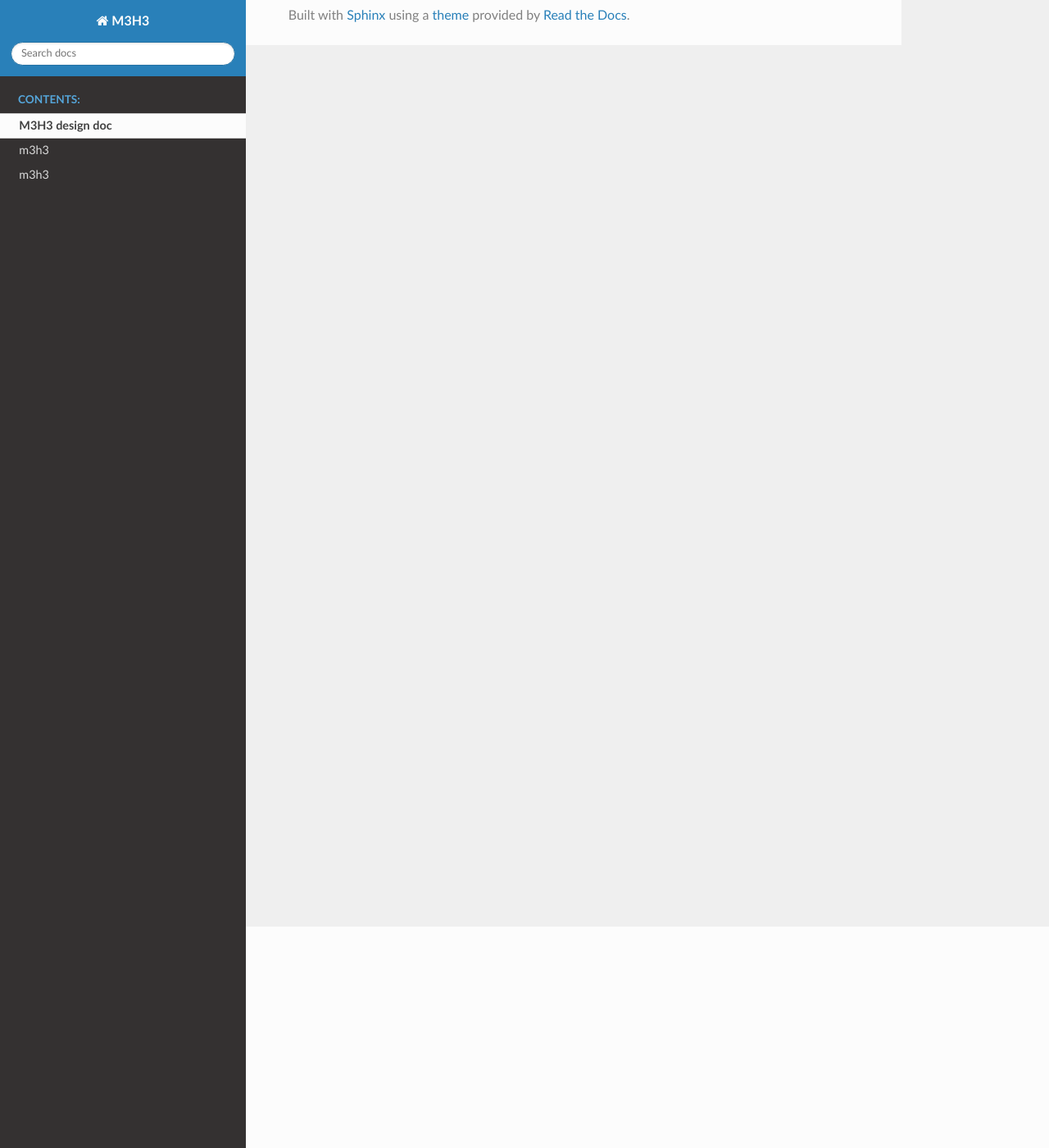
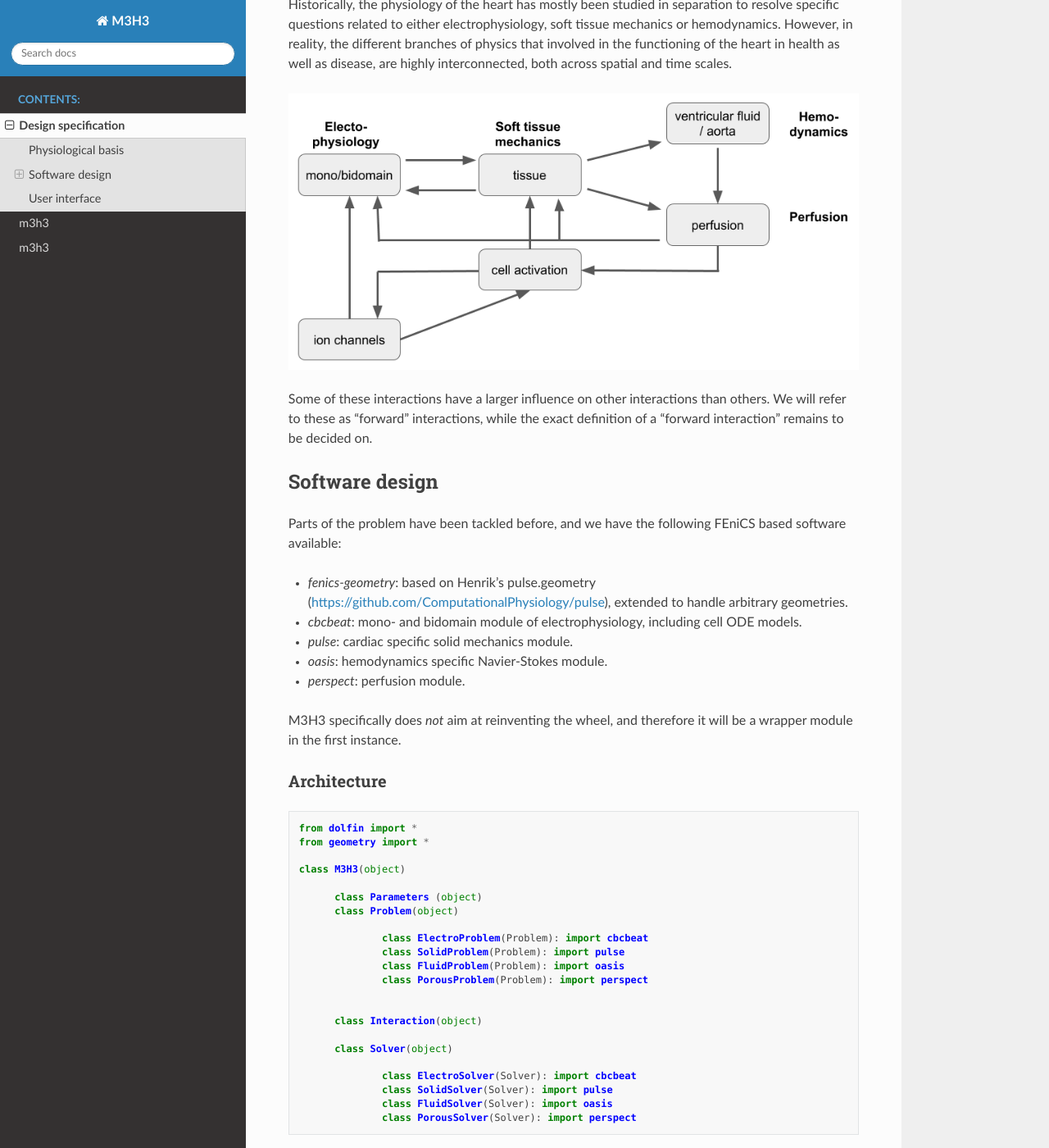
Before and after one commit to ComputationalPhysiology/m3h3, a Sphinx documentation site: the page built from docs/source/designdoc.rst, in a window 1280 px wide and 1400 px high, scrolled down 270 px. Shown: the whole window at 82% size. Built offline with Sphinx 7.4.7 and the Read the Docs theme 2.0.0, drawn with Linux system fonts in a browser that asks for light colours; pages that are not in the unit, such as notebooks, are missing from menus; some of the changed text lies outside the part shown.

Commit message:
pull designdoc from previous docs

```diff
--- a/docs/source/designdoc.rst
+++ b/docs/source/designdoc.rst
@@ -1,2 +1,94 @@
-M3H3 design doc
+Design specification
 ================================
+
+This page outlines the design specification that M3H3 is built against.
+
+
+Physiological basis
+-----------------------
+
+Historically, the physiology of the heart has mostly been studied in separation to resolve specific questions related to either electrophysiology, soft tissue mechanics or hemodynamics. However, in reality, the different branches of physics that involved in the functioning of the heart in health as well as disease, are highly interconnected, both across spatial and time scales.
+
+.. image:: /_static/images/multiphysics_schematic.png
+
+Some of these interactions have a larger influence on other interactions than others. We will refer to these as "forward" interactions, while the exact definition of a "forward interaction" remains to be decided on.
+
+
+Software design
+---------------------
+
+Parts of the problem have been tackled before, and we have the following FEniCS based software available:
+
+* `fenics-geometry`: based on Henrik's pulse.geometry (https://github.com/ComputationalPhysiology/pulse), extended to handle arbitrary geometries.
+* `cbcbeat`: mono- and bidomain module of electrophysiology, including cell ODE models.
+* `pulse`: cardiac specific solid mechanics module.
+* `oasis`: hemodynamics specific Navier-Stokes module.
+* `perspect`: perfusion module.
+
+M3H3 specifically does *not* aim at reinventing the wheel, and therefore it will be a wrapper module in the first instance.
+
+
+Architecture
+^^^^^^^^^^^^^^^^
+
+::
+
+  from dolfin import *
+  from geometry import *
+
+  class M3H3(object)
+
+  	class Parameters (object)
+  	class Problem(object)
+
+  		class ElectroProblem(Problem): import cbcbeat
+  		class SolidProblem(Problem): import pulse
+  		class FluidProblem(Problem): import oasis
+  		class PorousProblem(Problem): import perspect
+
+
+  	class Interaction(object)
+
+  	class Solver(object)
+
+  		class ElectroSolver(Solver): import cbcbeat
+  		class SolidSolver(Solver): import pulse
+  		class FluidSolver(Solver): import oasis
+  		class PorousSolver(Solver): import perspect
+
+
+User interface
+------------------------
+
+M3H3's "hello world" will consist of setting up an simulation of electrophysiology driven contraction::
+
+  from m3h3 import *
+  from geometry import *
+
+  # Load a heart mesh including markers and marker functions
+  # from file
+  geo = HeartGeometry.load_from_file(‘heart_mesh.h5’)
+
+  # By instantiating parameters of a certain physics module we
+  # tell m3h3 which physics to involve in the simulation. In
+  # this case we are only interested in simulating EP and soft
+  # tissue dyamics at the continuum level.
+  electro_params = Parameters.ep_default_parameters()
+  solid_params = Parameters.solid_default_parameters()
+
+  # The user specifies the interactions included in the
+  # simulation by instantiating Interaction objects
+  ep2solid = Interaction(“ep”, “solid”)
+
+  # Once all physics and interactions are defined we can
+  # instantiate the M3H3 object
+  m3h3 = M3H3(geo, electro_params, solid_params, fluid_params
+          porous_params, ep2solid, solid2fluid, solid2porous)
+
+  # Loop over time
+  for t in time:
+  	# do some preprocessing
+
+  	m2h2.solve()
+
+    # do some postprocessing, for example saving to file
```
